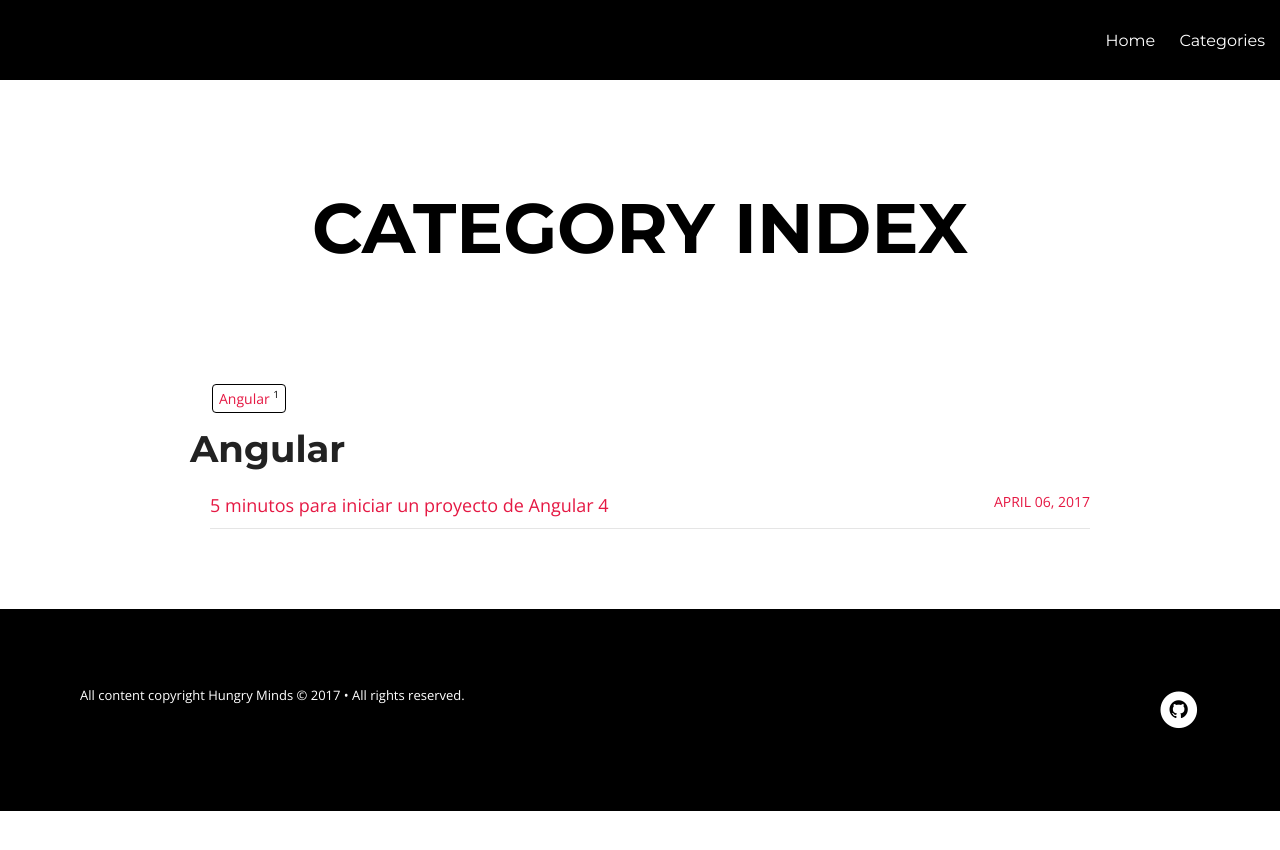
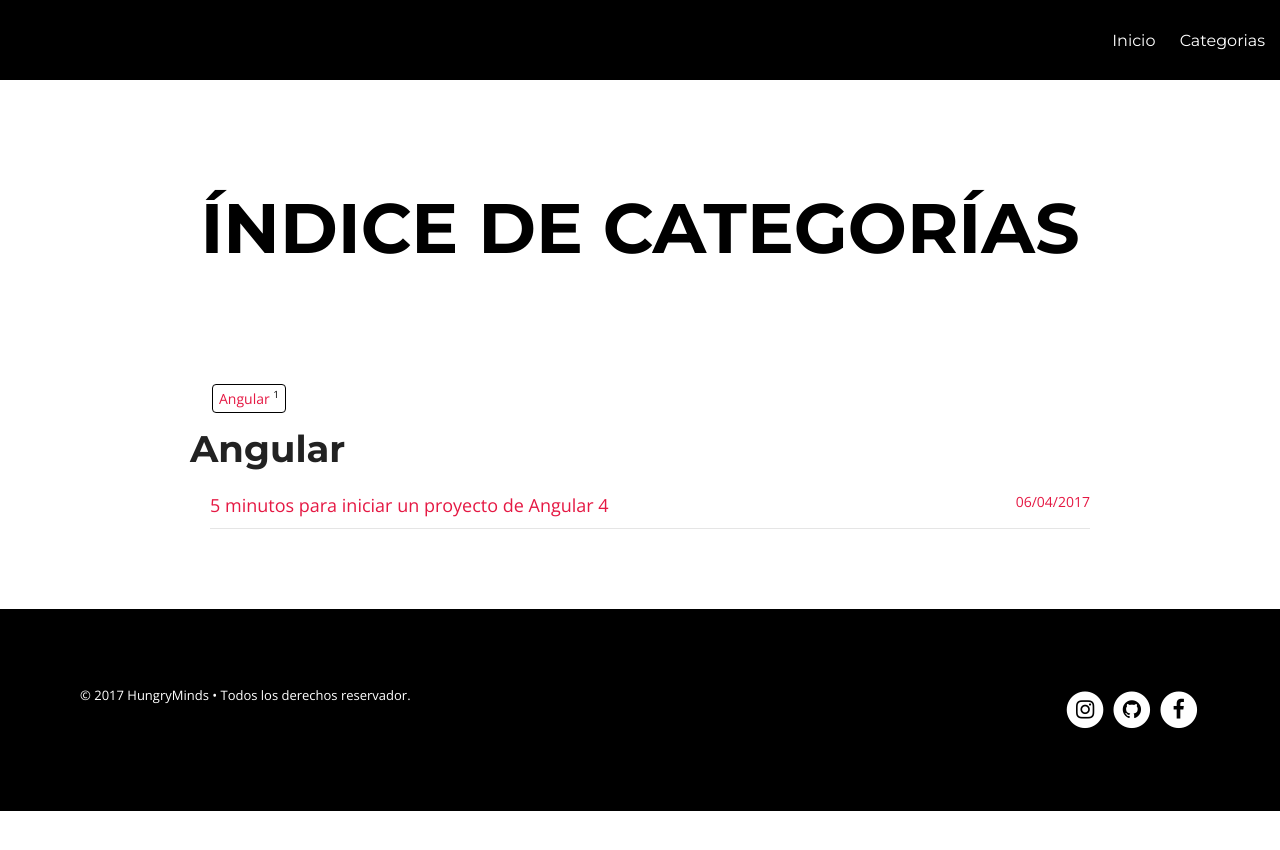
Before and after one commit to HungryMinds/blog, a Jekyll site: the page built from categories.html, in a window 1280 px wide. Shown: the top 850 px of the page. Built offline with Jekyll 4.4.1, drawn with Linux system fonts in a browser that asks for light colours; nearby versions of some CDN libraries.

```diff
--- a/_config.yml
+++ b/_config.yml
@@ -1,5 +1,5 @@
 title:            HungryMinds
-description:      "Prototyping the future"
+description:      "Prototipando el futuro"
 logo:             hungry_minds-logo.png
 disqus_shortname: hmfaysal
 share:            false
@@ -12,16 +12,16 @@ gems: [jekyll-paginate]
 future: true
 # Owner/author information
 owner:
-  name:           Hungry Minds
+  name:           HungryMinds
   avatar:         hmfaysal.jpg
   email:
   # Use the coder's toolbox at http://coderstoolbox.net/string/#!encoding=xml&action=encode&charset=us_ascii to encode your description into XML string
-  description:    Prototyping the future
+  description:    Prototipando el futuro
   # Social networking links used in footer. Update and remove as you like.
   # twitter:        hmfaysal
-  # facebook:       hmfaysal
+  facebook:       HungryMinds.io
   github:         HungryMinds
-  # instagram:      hmfaysal
+  instagram:      HungryMinds.io
   # For Google Authorship https://plus.google.com/authorship
   # google_plus:    https://plus.google.com/u/0/102602916593522619858
 
@@ -34,11 +34,11 @@ bing_verify:
 # Links to include in footer navigation
 # For external links add external: true
 links:
-  - title: Home
+  - title: Inicio
     url: /
     external: false
     icon: home
-  - title: Categories
+  - title: Categorias
     url: /categories
   # - title: About
   #   url: /about
@@ -89,7 +89,7 @@ prose:
           element: "text"
           label: "Has this page been modified?"
           placeholder: "YYYY-MM-DD"
-      - name: "categories"
+      - name: "Categorias"
         field:
           element: "multiselect"
           label: "Add categories"
--- a/_includes/footer.html
+++ b/_includes/footer.html
@@ -1,6 +1,6 @@
 <footer class="notepad-site-footer">
     <div class="copyright">
-         <section>All content copyright <a href="{{ site.url }}/about">{{ site.owner.name }}</a> &copy; {{ site.time | date: '%Y' }} &bull; All rights reserved.</section>
+         <section>  &copy; {{ site.time | date: '%Y' }} <a href="{{ site.url }}/about">{{ site.owner.name }}</a> &bull; Todos los derechos reservador.</section>
     </div>
     <div class="social-icons">
 
--- a/_layouts/page.html
+++ b/_layouts/page.html
@@ -21,7 +21,6 @@ Description: Awesome dude, awesome life
 <body class="post-template page" itemscope itemtype="http://schema.org/WebPage">
 
 <main id="notepad-page-container" class="notepad-page-container" role="main">
-
 
         <header class="notepad-page-header">
             <div class="notepad-page-menu-header">
--- a/categories.html
+++ b/categories.html
@@ -1,8 +1,8 @@
 ---
 layout: page
-title: Category Index
+title: Índice de categorías
 permalink: /categories/index.html
-title: Category Index
+title: Índice de categorías
 tags: [Categories]
 description: "An archive of posts sorted by categories."
 
@@ -29,7 +29,7 @@ description: "An archive of posts sorted by categories."
     {% for post in pages_list %}
       {% if post.title != null %}
       {% if group == null or group == post.group %}
-      <li><a href="{{ site.url }}{{ post.url }}">{{ post.title }}<span class="entry-date"><time datetime="{{ post.date | date_to_xmlschema }}" itemprop="datePublished">{{ post.date | date: "%B %d, %Y" }}</time></a></li>
+      <li><a href="{{ site.url }}{{ post.url }}">{{ post.title }}<span class="entry-date"><time datetime="{{ post.date | date_to_xmlschema }}" itemprop="datePublished">{{ post.date | date: "%d/%m/%Y" }}</time></a></li>
       {% endif %}
       {% endif %}
     {% endfor %}
```
Also changed, not shown: index.html (+8 -8 lines).
